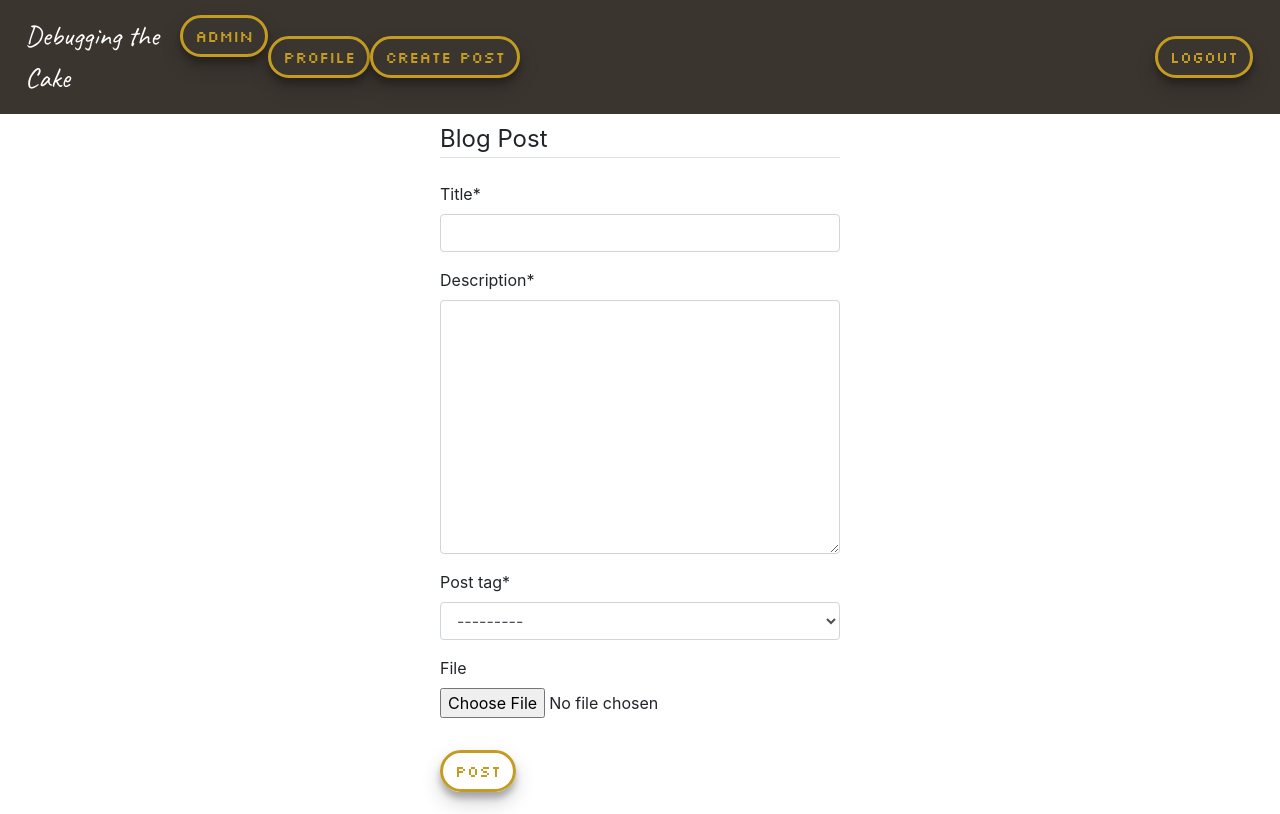
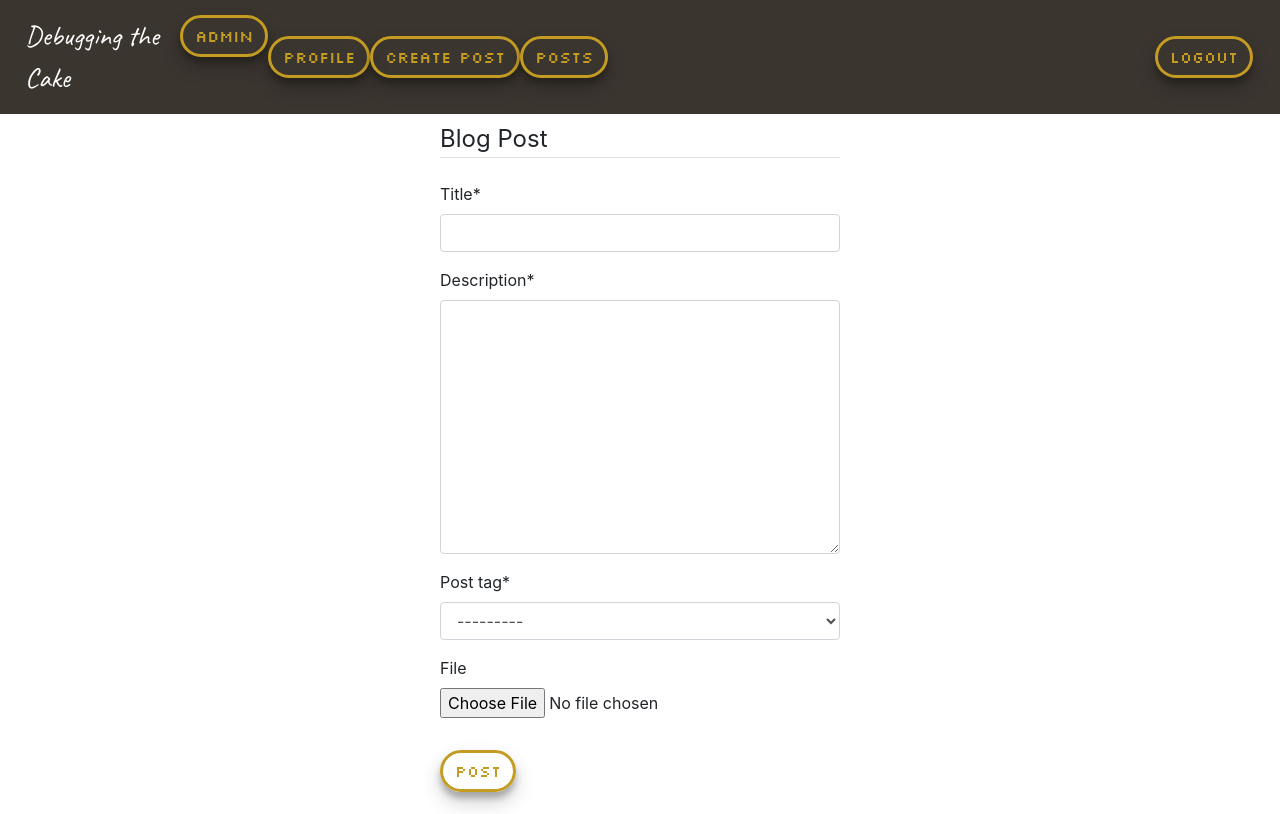
Before and after one commit to thedanoprean/debugging_cake_portal, a Django app: page /create_post/ in a window 1280 px wide. Run offline with Django 4.2, Linux system fonts and the light colour scheme; the visitor is signed in with stand-in values (Sample User, id 1); data that the repository does not hold is empty; some libraries are stand-ins or nearby versions.

Commit message:
feat: added posts button

```diff
--- a/src/debugging_cake_portal/template/navbar.html
+++ b/src/debugging_cake_portal/template/navbar.html
@@ -13,6 +13,7 @@
             <div class="utility-buttons">
                 <a href="/profile"><button class="profile-button btn" type="button">Profile</button></a>
                 <a href="/create_post"><button class="create-post-button btn" type="button">Create Post</button></a>
+                <a href="/posts"><button class="posts-button btn" type="button">Posts</button></a>
             </div>
              <div class="auth-buttons">
                  <a href="/logout"><button class="logout-button btn" type="button">Logout</button></a>
```
